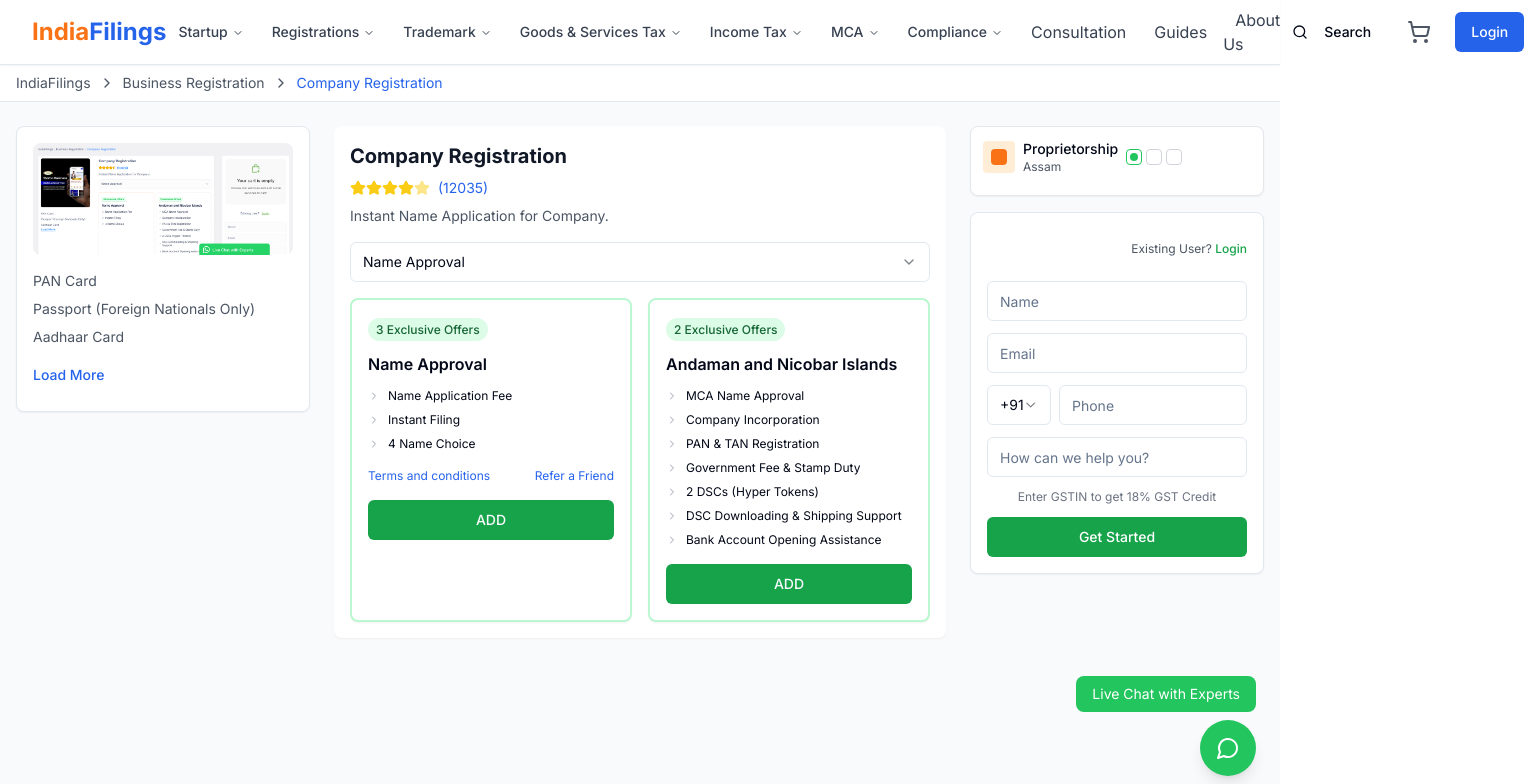
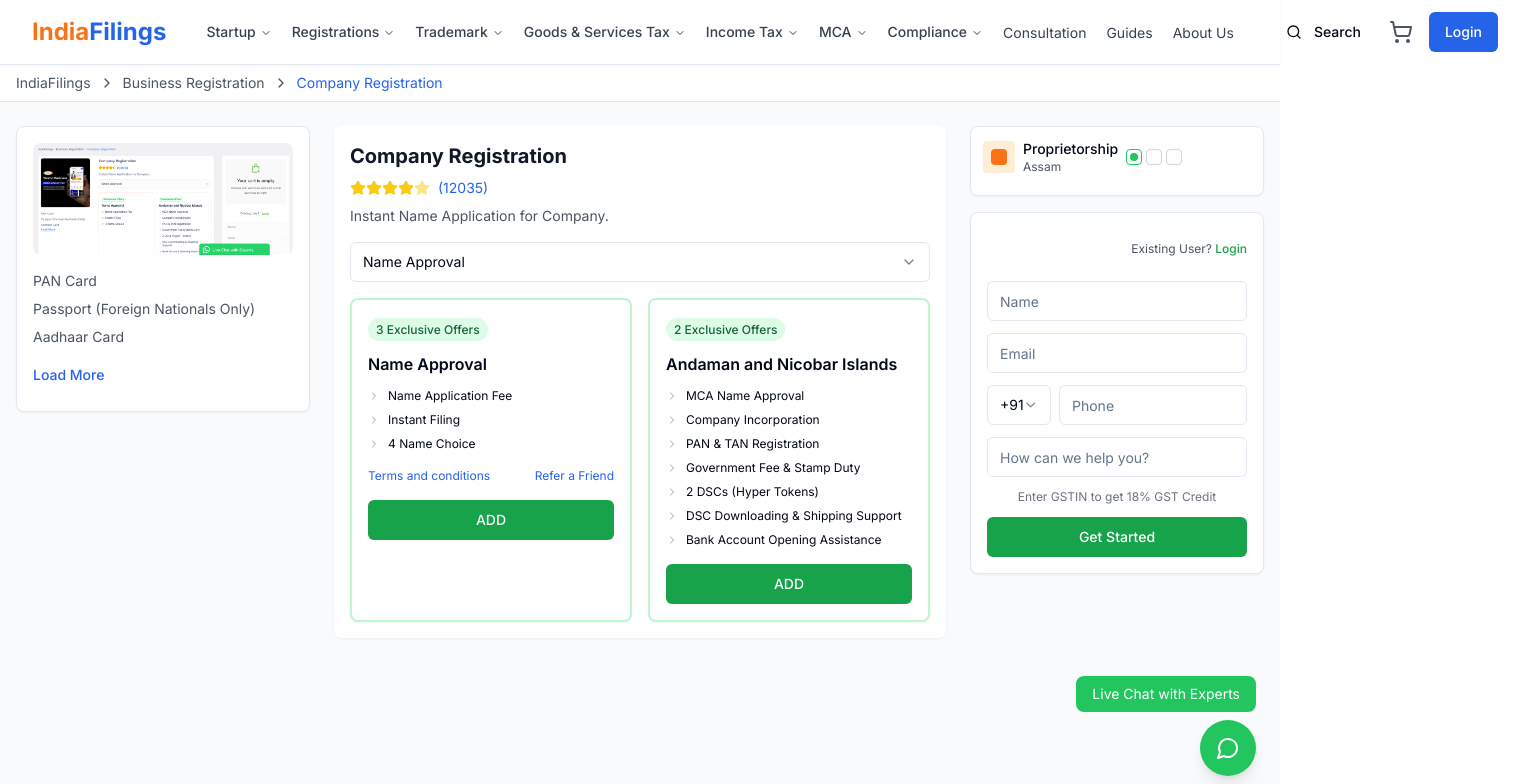
Before and after one commit to deffotech/indiafilings-replica-clone, a React (Vite) app: page / in a window 1280 px wide. Shown: the top 784 px of the page, 1524 px wide, since content can reach past the window. Built offline with nearby package versions, Linux system fonts and the light colour scheme.

Commit message:
Fix: Center navigation bar
Adjusted navigation bar components for better centering and spacing, resolving left-side space and text overlap issues.

```diff
--- a/src/components/Header.tsx
+++ b/src/components/Header.tsx
@@ -1,4 +1,3 @@
-
 import React, { useState } from 'react';
 import { Button } from '@/components/ui/button';
 import {
@@ -26,20 +25,19 @@ const Header = () => {
         <div className="max-w-7xl mx-auto px-4 sm:px-6 lg:px-8">
           <div className="flex justify-between items-center h-16">
             {/* Logo */}
-            <div className="flex items-center">
-              <div className="flex-shrink-0">
-                <div className="text-2xl font-bold">
+            <div className="flex items-center flex-shrink-0 min-w-0">
+              <div className="text-2xl font-bold whitespace-nowrap">
                 <span className="text-orange-500">India</span>
                 <span className="text-blue-600">Filings</span>
               </div>
             </div>
-            </div>
 
-            {/* Desktop Navigation */}
-            <NavigationMenu className="hidden lg:flex">
-              <NavigationMenuList className="flex space-x-1">
+            {/* Desktop Navigation - Centered with proper spacing */}
+            <div className="hidden lg:flex flex-1 justify-center px-8">
+              <NavigationMenu>
+                <NavigationMenuList className="flex items-center justify-center space-x-1">
                   <NavigationMenuItem>
-                  <NavigationMenuTrigger className="text-gray-700 hover:text-blue-600 px-3 py-2">
+                    <NavigationMenuTrigger className="text-gray-700 hover:text-blue-600 px-2 py-2 text-sm whitespace-nowrap">
                       Startup
                     </NavigationMenuTrigger>
                     <NavigationMenuContent>
@@ -57,7 +55,7 @@ const Header = () => {
                   </NavigationMenuItem>
 
                   <NavigationMenuItem>
-                  <NavigationMenuTrigger className="text-gray-700 hover:text-blue-600 px-3 py-2">
+                    <NavigationMenuTrigger className="text-gray-700 hover:text-blue-600 px-2 py-2 text-sm whitespace-nowrap">
                       Registrations
                     </NavigationMenuTrigger>
                     <NavigationMenuContent>
@@ -91,7 +89,7 @@ const Header = () => {
                   </NavigationMenuItem>
 
                   <NavigationMenuItem>
-                  <NavigationMenuTrigger className="text-gray-700 hover:text-blue-600 px-3 py-2">
+                    <NavigationMenuTrigger className="text-gray-700 hover:text-blue-600 px-2 py-2 text-sm whitespace-nowrap">
                       Trademark
                     </NavigationMenuTrigger>
                     <NavigationMenuContent>
@@ -113,7 +111,7 @@ const Header = () => {
                   </NavigationMenuItem>
 
                   <NavigationMenuItem>
-                  <NavigationMenuTrigger className="text-gray-700 hover:text-blue-600 px-3 py-2">
+                    <NavigationMenuTrigger className="text-gray-700 hover:text-blue-600 px-2 py-2 text-sm whitespace-nowrap">
                       Goods &amp; Services Tax
                     </NavigationMenuTrigger>
                     <NavigationMenuContent>
@@ -135,7 +133,7 @@ const Header = () => {
                   </NavigationMenuItem>
 
                   <NavigationMenuItem>
-                  <NavigationMenuTrigger className="text-gray-700 hover:text-blue-600 px-3 py-2">
+                    <NavigationMenuTrigger className="text-gray-700 hover:text-blue-600 px-2 py-2 text-sm whitespace-nowrap">
                       Income Tax
                     </NavigationMenuTrigger>
                     <NavigationMenuContent>
@@ -153,7 +151,7 @@ const Header = () => {
                   </NavigationMenuItem>
 
                   <NavigationMenuItem>
-                  <NavigationMenuTrigger className="text-gray-700 hover:text-blue-600 px-3 py-2">
+                    <NavigationMenuTrigger className="text-gray-700 hover:text-blue-600 px-2 py-2 text-sm whitespace-nowrap">
                       MCA
                     </NavigationMenuTrigger>
                     <NavigationMenuContent>
@@ -171,7 +169,7 @@ const Header = () => {
                   </NavigationMenuItem>
 
                   <NavigationMenuItem>
-                  <NavigationMenuTrigger className="text-gray-700 hover:text-blue-600 px-3 py-2">
+                    <NavigationMenuTrigger className="text-gray-700 hover:text-blue-600 px-2 py-2 text-sm whitespace-nowrap">
                       Compliance
                     </NavigationMenuTrigger>
                     <NavigationMenuContent>
@@ -189,29 +187,30 @@ const Header = () => {
                   </NavigationMenuItem>
 
                   <NavigationMenuItem>
-                  <NavigationMenuLink href="#" className="text-gray-700 hover:text-blue-600 px-3 py-2">
+                    <NavigationMenuLink href="#" className="text-gray-700 hover:text-blue-600 px-2 py-2 text-sm whitespace-nowrap">
                       Consultation
                     </NavigationMenuLink>
                   </NavigationMenuItem>
 
                   <NavigationMenuItem>
-                  <NavigationMenuLink href="#" className="text-gray-700 hover:text-blue-600 px-3 py-2">
+                    <NavigationMenuLink href="#" className="text-gray-700 hover:text-blue-600 px-2 py-2 text-sm whitespace-nowrap">
                       Guides
                     </NavigationMenuLink>
                   </NavigationMenuItem>
 
                   <NavigationMenuItem>
-                  <NavigationMenuLink href="#" className="text-gray-700 hover:text-blue-600 px-3 py-2">
+                    <NavigationMenuLink href="#" className="text-gray-700 hover:text-blue-600 px-2 py-2 text-sm whitespace-nowrap">
                       About Us
                     </NavigationMenuLink>
                   </NavigationMenuItem>
                 </NavigationMenuList>
               </NavigationMenu>
+            </div>
 
             {/* Right side actions */}
-            <div className="flex items-center space-x-4">
-              <Button variant="ghost" size="sm" className="hidden md:flex">
-                <Search className="w-4 h-4 mr-2" />
+            <div className="flex items-center space-x-2 flex-shrink-0">
+              <Button variant="ghost" size="sm" className="hidden md:flex text-sm">
+                <Search className="w-4 h-4 mr-1" />
                 Search
               </Button>
 
@@ -227,7 +226,7 @@ const Header = () => {
                 )}
               </button>
 
-              <Button className="bg-blue-600 hover:bg-blue-700 text-white">
+              <Button className="bg-blue-600 hover:bg-blue-700 text-white text-sm px-4">
                 Login
               </Button>
 
```
Lines whose indentation alone changed are shown as unchanged.
